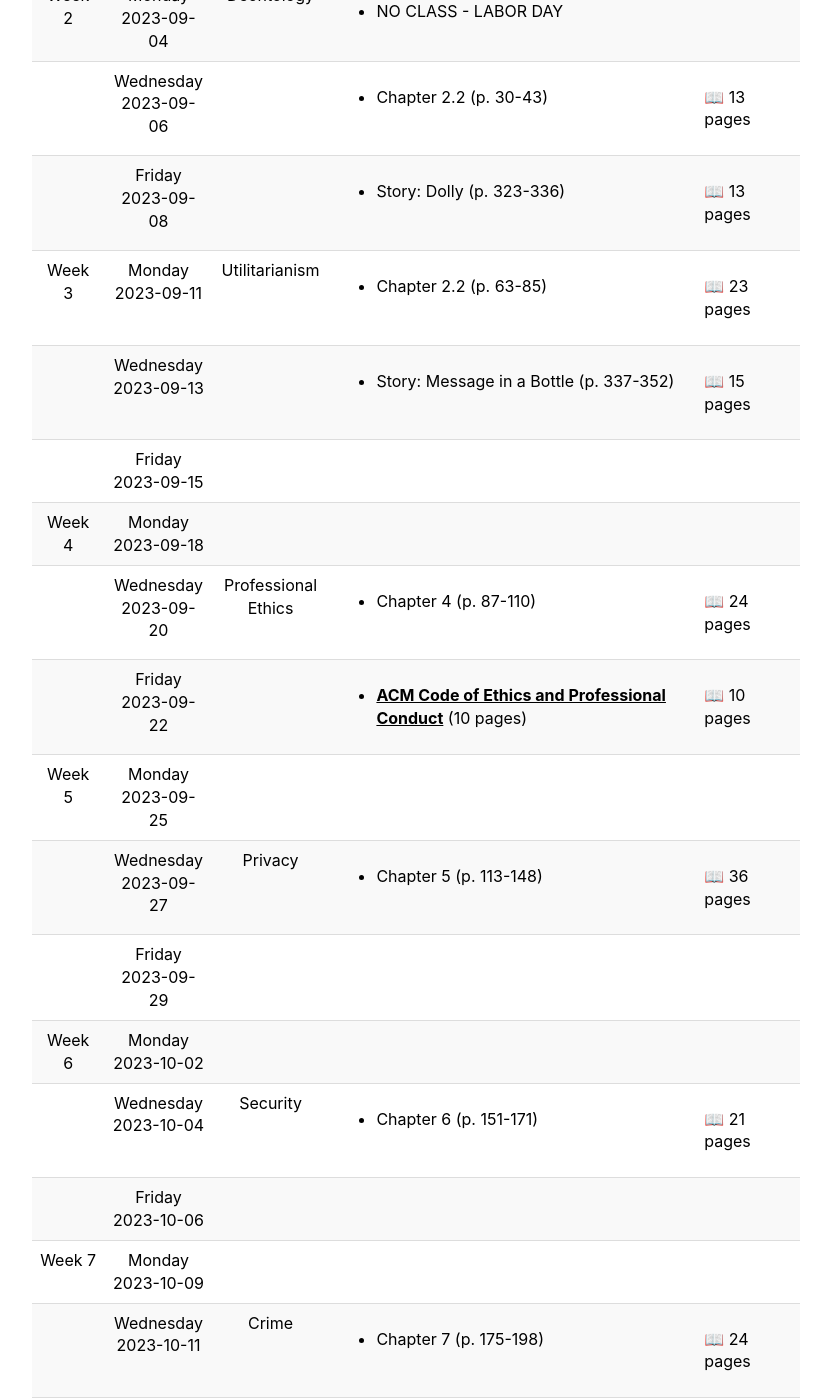
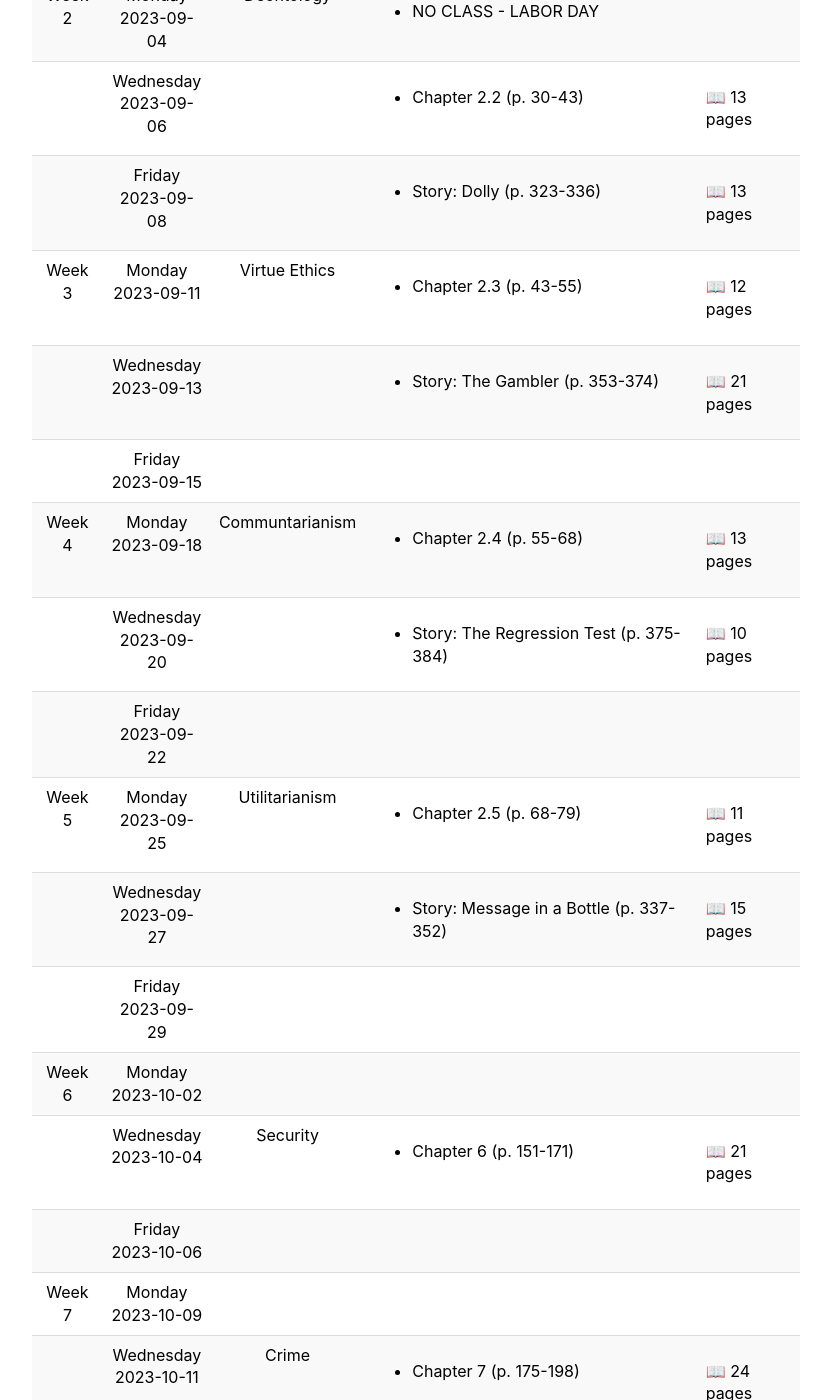
Before and after one commit to 2023-Fall-UAF-CS371/-2023-Fall-UAF-CS371.github.io, a Jekyll site: the page built from schedule.md, in a window 1280 px wide and 1400 px high, scrolled down 677 px. Shown: the whole window, without its empty margins (224-1055 px from the left). Built offline with Jekyll 4.4.1, drawn with Linux system fonts in a browser that asks for light colours; some of the changed text lies outside the part shown.

Commit message:
Weeks 2-5

```diff
--- a/_data/schedule.yaml
+++ b/_data/schedule.yaml
@@ -64,15 +64,65 @@
 -
 ##################################
   start_new_week: true   # Week 3
+  topic: "Virtue Ethics"
+##################################
+  day_of_week: 0
+  reading:
+    -
+     title: "Chapter 2.3"
+     pages: "43-55"
+     length:
+       value: 12
+       unit: "pages"
+
+-
+  day_of_week: 2
+  reading:
+    -
+     title: "Story: The Gambler"
+     pages: "353-374"
+     length:
+       value: 21
+       unit: "pages"
+-
+  day_of_week: 4
+-
+##################################
+  start_new_week: true   # Week 4
+  topic: "Communtarianism"
+##################################
+  day_of_week: 0
+  reading:
+    -
+     title: "Chapter 2.4"
+     pages: "55-68"
+     length:
+       value: 13
+       unit: "pages"
+
+-
+  day_of_week: 2
+  reading:
+    -
+     title: "Story: The Regression Test"
+     pages: "375-384"
+     length:
+       value: 10
+       unit: "pages"
+-
+  day_of_week: 4
+-
+##################################
+  start_new_week: true   # Week 5
   topic: "Utilitarianism"
 ##################################
   day_of_week: 0
   reading:
     -
-     title: "Chapter 2.2"
-     pages: "63-85"
+     title: "Chapter 2.5"
+     pages: "68-79"
      length:
-       value: 23
+       value: 11
        unit: "pages"
 
 -
@@ -83,47 +133,6 @@
      pages: "337-352"
      length:
        value: 15
-       unit: "pages"
--
-  day_of_week: 4
--
-##################################
-  start_new_week: true   # Week 4
-##################################
-  day_of_week: 0
--
-  day_of_week: 2
-  topic: "Professional<br/>Ethics"
-  reading:
-    -
-     title: "Chapter 4"
-     pages: "87-110"
-     length:
-       value: 24
-       unit: "pages"
--
-  day_of_week: 4
-  reading:
-    -
-     title: "ACM Code of Ethics and Professional Conduct"
-     url:   https://ethics.acm.org
-     length:
-       value: 10
-       unit: "pages"
--
-##################################
-  start_new_week: true   # Week 5
-##################################
-  day_of_week: 0
--
-  day_of_week: 2
-  topic: "Privacy"
-  reading:
-    -
-     title: "Chapter 5"
-     pages: "113-148"
-     length:
-       value: 36
        unit: "pages"
 -
   day_of_week: 4
```
